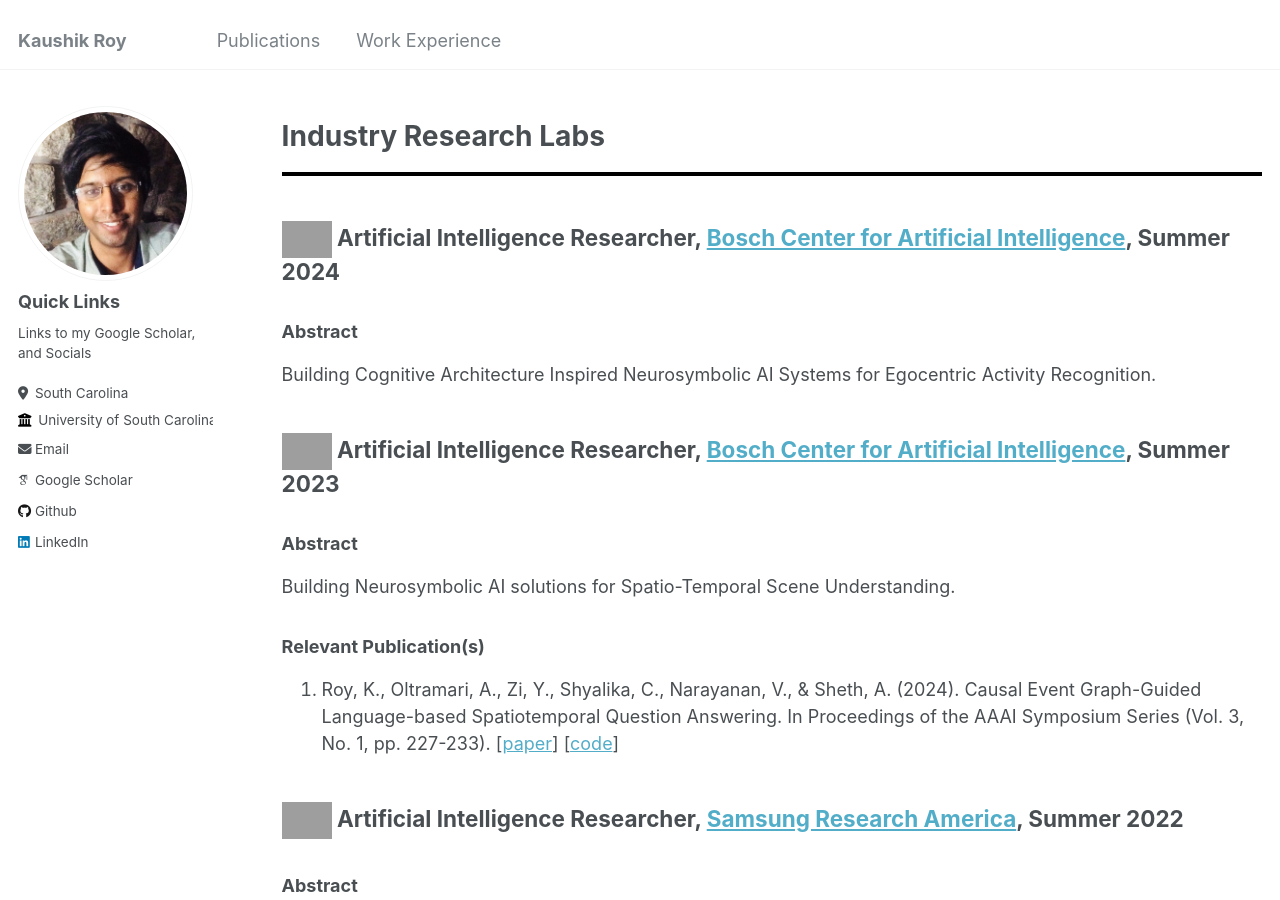
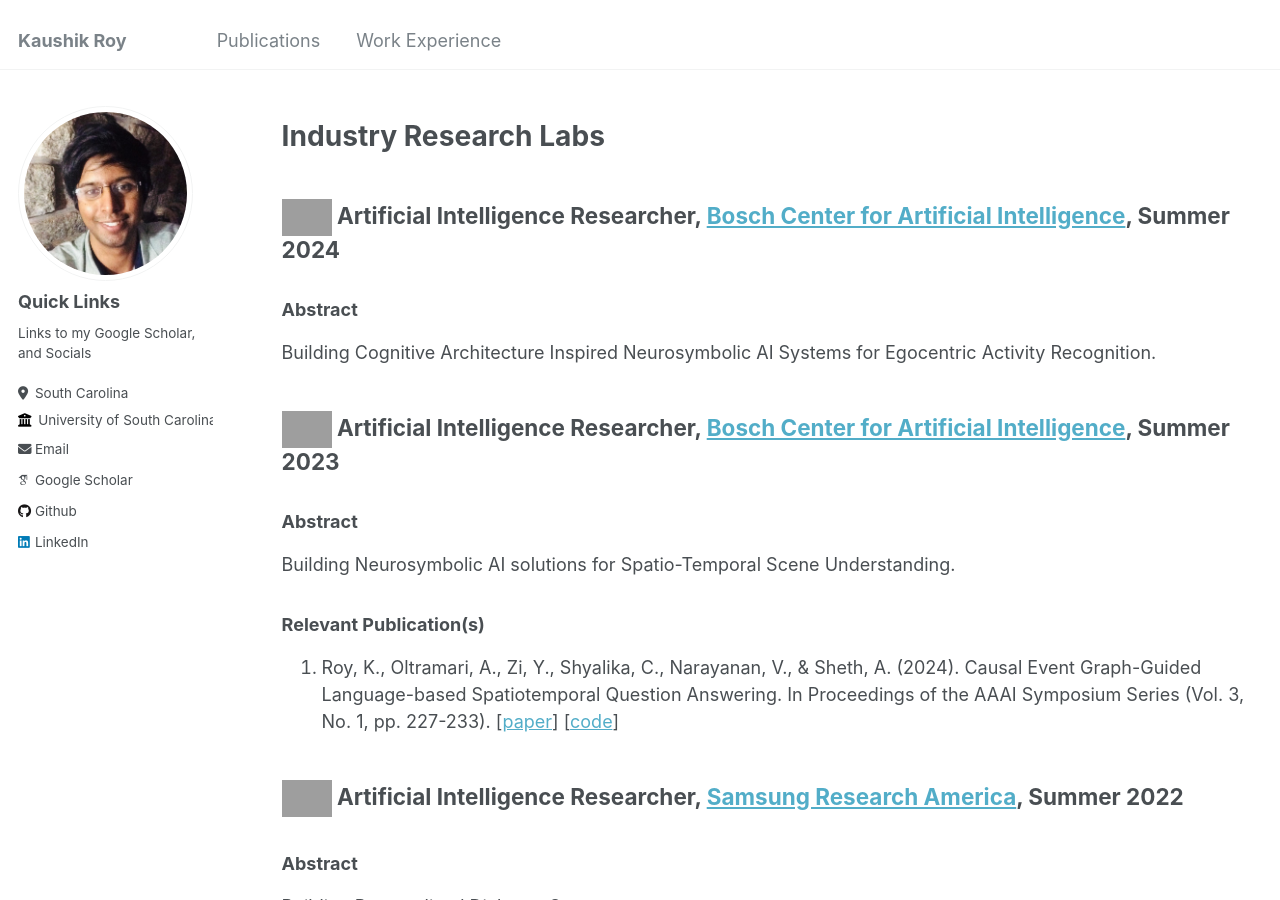
Before and after one commit to kauroy1994/home, a Jekyll site: the page built from _pages/cv.md, in a window 1280 px wide and 900 px high. Built offline with Jekyll 4.4.1, drawn with Linux system fonts in a browser that asks for light colours; some web fonts are replaced; grey boxes are pictures that could not be loaded.

Commit message:
Update cv.md

```diff
--- a/_pages/cv.md
+++ b/_pages/cv.md
@@ -8,8 +8,6 @@ author_profile: true
 {% include base_path %}
 
 # Industry Research Labs
-<hr style="border:2px solid black">
-
 ## <img src="https://github.com/kauroy1994/home/assets/57400980/8891649c-c178-41b9-8182-18d9c138fc95" width="50" height="50"> Artificial Intelligence Researcher, [Bosch Center for Artificial Intelligence](https://www.bosch-ai.com/), Summer 2024
 ###  Abstract
 Building Cognitive Architecture Inspired Neurosymbolic AI Systems for Egocentric Activity Recognition.
@@ -28,8 +26,6 @@ Building Personalized Dialogue Systems.
 1. Raj, K., Roy, K., Bonagiri, V., Govil, P., Thirunarayan, K., Goswami, R., & Gaur, M. (2024, May). K-PERM: Personalized Response Generation Using Dynamic Knowledge Retrieval and Persona-Adaptive Queries. In Proceedings of the AAAI Symposium Series (Vol. 3, No. 1, pp. 219-226). [[paper](https://ojs.aaai.org/index.php/AAAI-SS/article/view/31203)] [[code](https://github.com/kanak8278/DialogKPERM)]
 
 # Academic Research Labs
-<hr style="border:2px solid black">
-
 ## <img src="https://github.com/kauroy1994/home/assets/57400980/9b93393b-d4ae-49c0-8530-38e054fc5dda" width="50" height="50"> Visiting Researcher, [The Alan Turing Institute](https://www.linkedin.com/school/the-alan-turing-institute/), Fall 2021
 ###  Abstract
 Capturing Moments of Change in Longitudinal User Posts.
```
